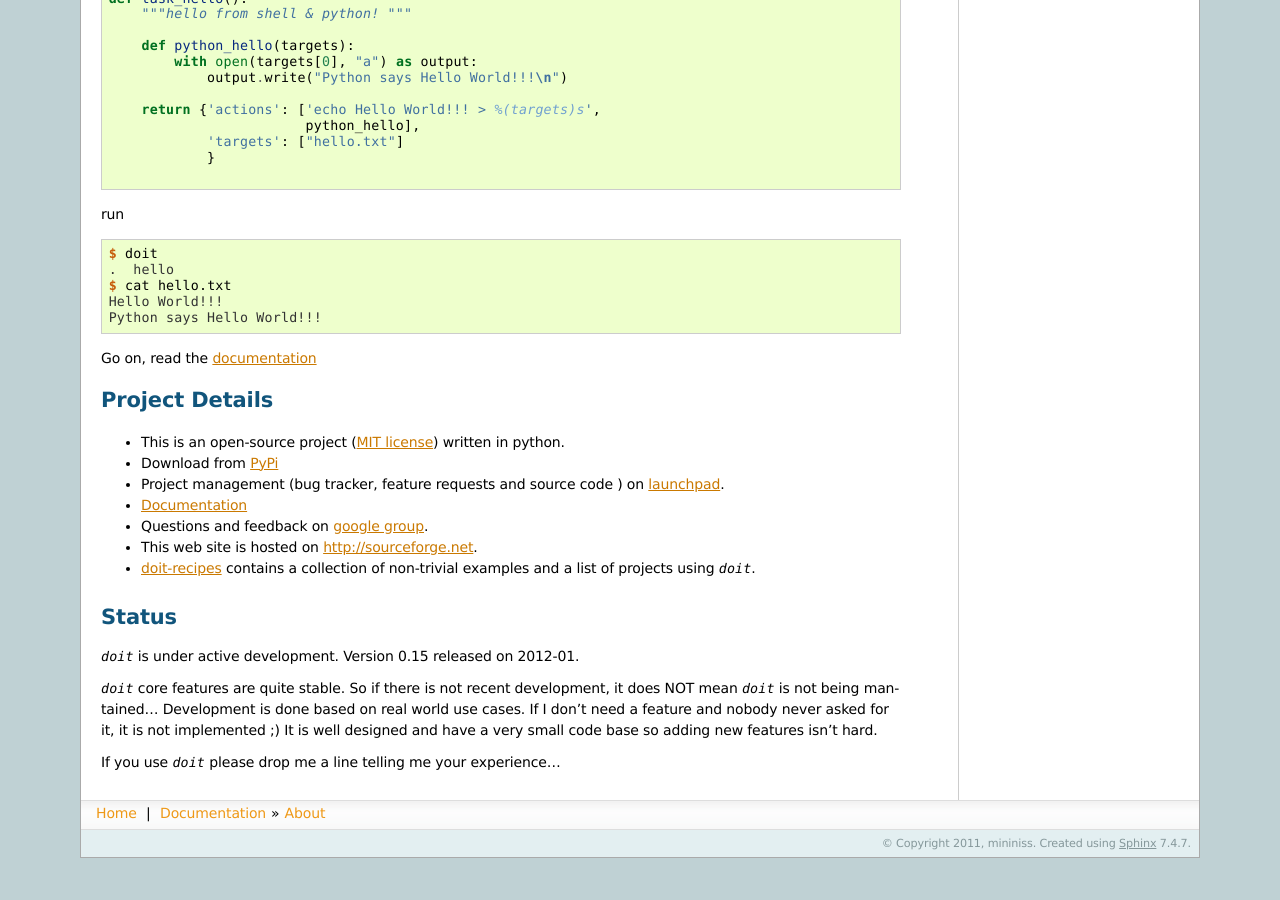
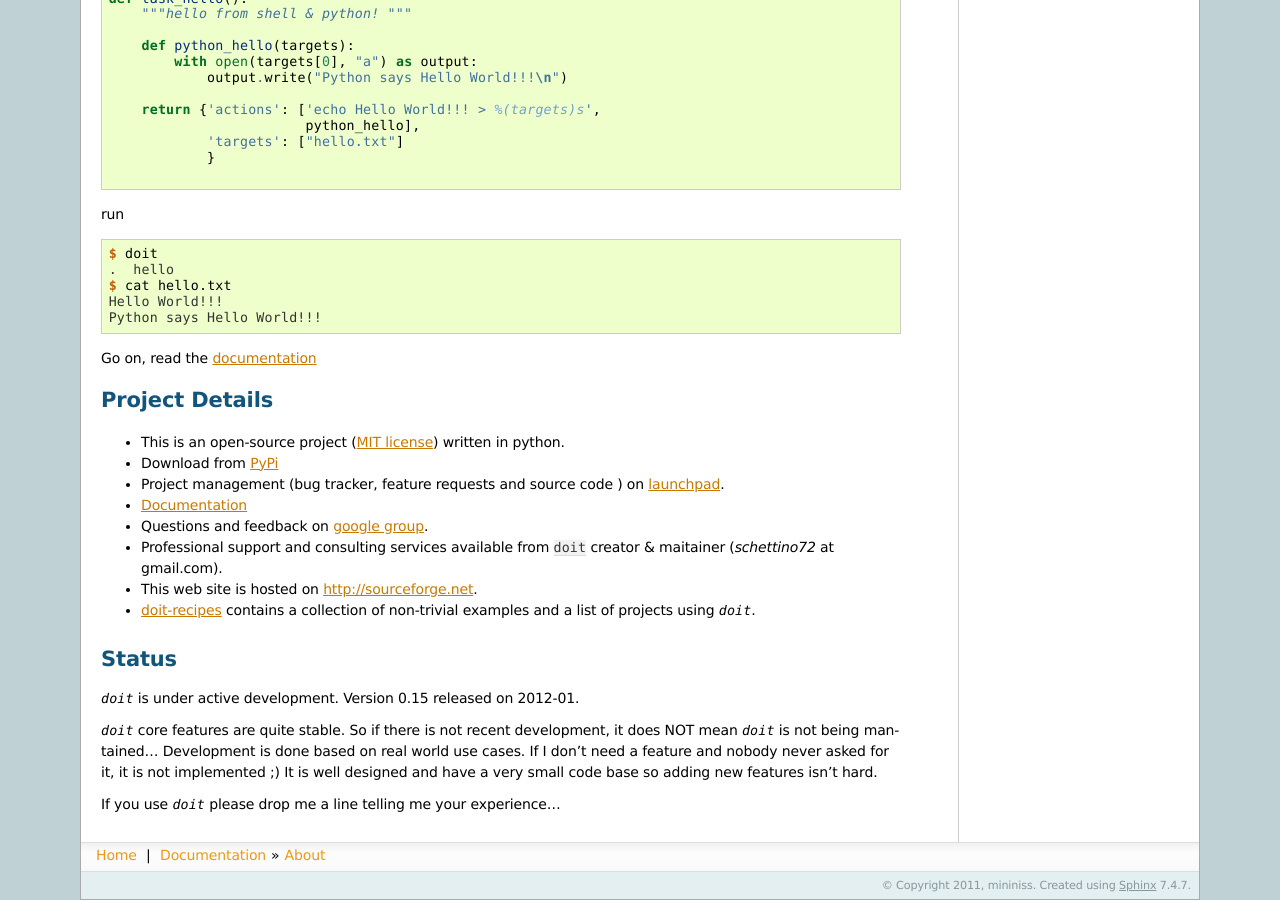
Before and after one commit to pydoit/doit, a Sphinx documentation site: the page built from doc/index.rst, in a window 1280 px wide and 900 px high, scrolled down 1314 px. Built offline with Sphinx 7.4.7, drawn with Linux system fonts in a browser that asks for light colours; comment, search, counter and statistics services are not loaded; before the commit the page ends 2172 px from its top, so only the background shows below that.

Commit message:
added paypal donation button.
--HG--
extra : convert_revision : schettino72-20120106141203-3fl7heneaszhakmd

```diff
--- a/doc/_templates/layout.html
+++ b/doc/_templates/layout.html
@@ -31,6 +31,31 @@
 
 {% block sidebarsearch %}
 {{ super() }}
+
+
+<h3>Sponsors</h3>
+<em>Your logo here</em>
+
+<h3>Sponsor/Donate to <em>doit</em></h3>
+<div style="margin-left:2em;">
+<form action="https://www.paypal.com/cgi-bin/webscr" method="post">
+<input type="hidden" name="cmd" value="_s-xclick">
+<input type="hidden" name="hosted_button_id" value="BFF4G58USYPBA">
+<input type="image" src="https://www.paypalobjects.com/en_US/i/btn/btn_donateCC_LG.gif" border="0" name="submit" alt="PayPal - The safer, easier way to pay online!">
+<img alt="" border="0" src="https://www.paypalobjects.com/pt_BR/i/scr/pixel.gif" width="1" height="1">
+</form>
+</div>
+<br/>
+
+<div style="font-size:75%">
+Why Donate? Donations will be used to sponsor futher development of the project and participation in conferences.<br/>
+<br/>
+For coorporate donations the logo of your company will be placed on this website side-bar (see above). For more information please contact <em>schettino72</em>&#64<span>gmail.com</span><br/>
+</div>
+
+
+
+{# logos - python, launchpad, sourceforge #}
 <h3></h3>
 <a href="http://python.org"><img src="_static/python-powered-w-100x40.png" /></a><br/><br/>
 
--- a/doc/index.rst
+++ b/doc/index.rst
@@ -83,6 +83,8 @@
 
 * Questions and feedback on `google group <http://groups.google.co.in/group/python-doit>`_.
 
+* Professional support and consulting services available from ``doit`` creator & maitainer (*schettino72* at gmail.com).
+
 * This web site is hosted on http://sourceforge.net.
 
 * `doit-recipes <https://bitbucket.org/schettino72/doit-recipes/wiki/Home>`_ contains a collection of non-trivial examples and a list of projects using `doit`.
```
